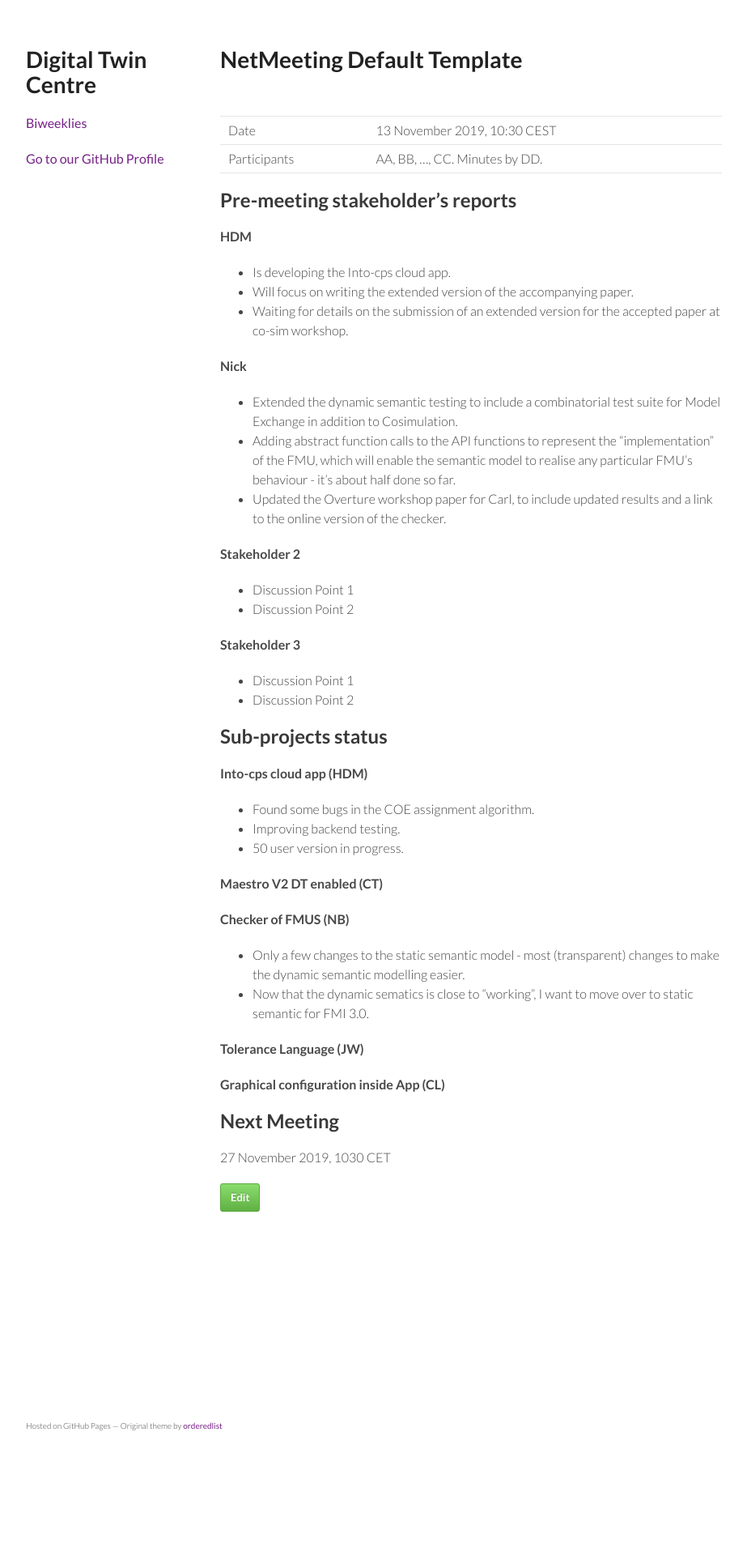
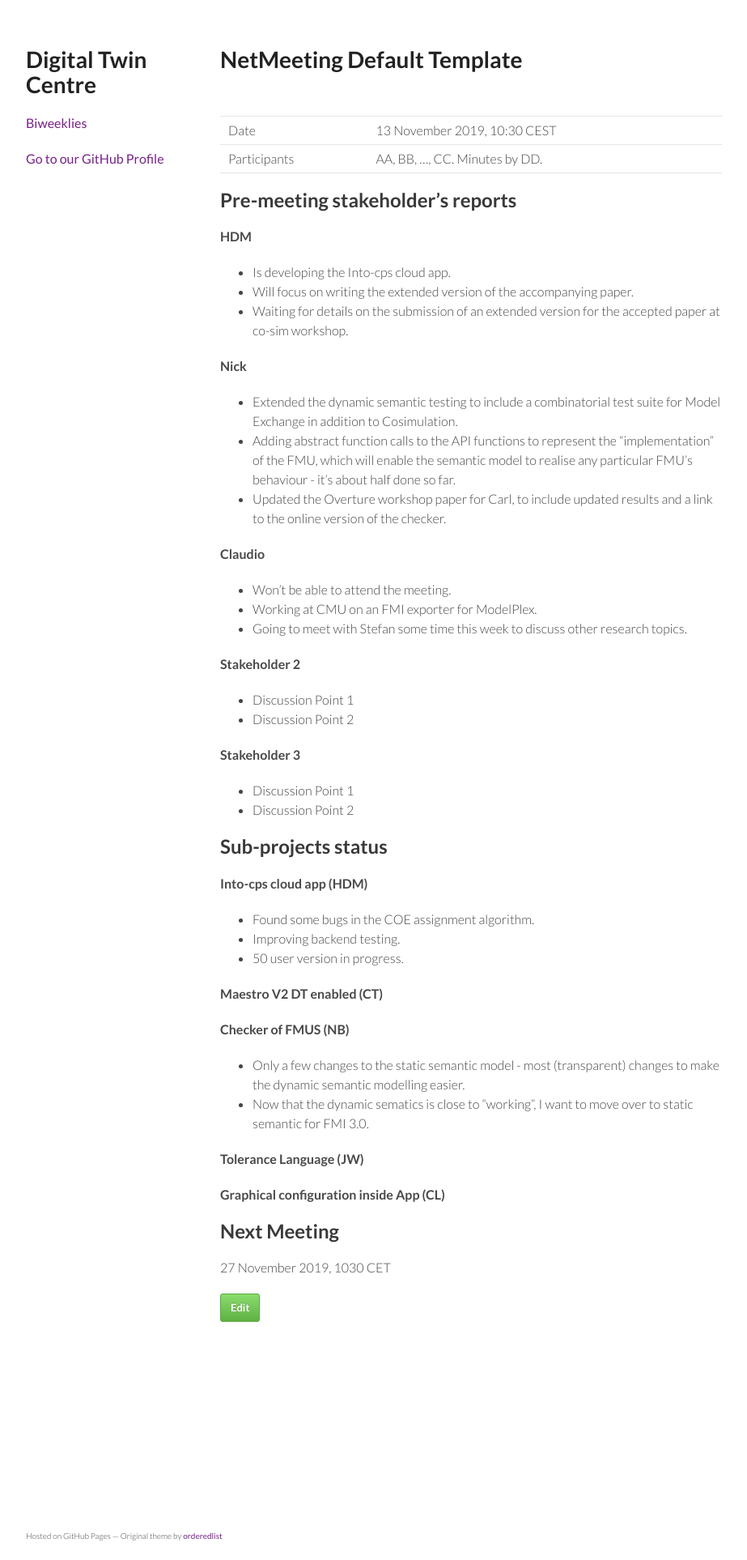
Before and after one commit to digitaltwincentre/digitaltwincentre.github.io, a Jekyll site: the page built from _biweeklies/Biweekly-8.md, in a window 1280 px wide. Shown: the whole page at 81% size, without its empty margins (178-1101 px from the left). Built offline with Jekyll 4.4.1, drawn with Linux system fonts in a browser that asks for light colours; nearby versions of some CDN libraries; before the commit the page ends 1790 px from its top, so only the background shows below that.

Commit message:
Update Biweekly-8.md

```diff
--- a/_biweeklies/Biweekly-8.md
+++ b/_biweeklies/Biweekly-8.md
@@ -31,6 +31,12 @@ private information must be stored elsewhere.  -->
 * Extended the dynamic semantic testing to include a combinatorial test suite for Model Exchange in addition to Cosimulation.
 * Adding abstract function calls to the API functions to represent the "implementation" of the FMU, which will enable the semantic model to realise any particular FMU's behaviour - it's about half done so far.
 * Updated the Overture workshop paper for Carl, to include updated results and a link to the online version of the checker.
+
+#### Claudio
+* Won't be able to attend the meeting.
+* Working at CMU on an FMI exporter for ModelPlex.
+* Going to meet with Stefan some time this week to discuss other research topics.
+
 
 #### Stakeholder 2
 * Discussion Point 1
```
